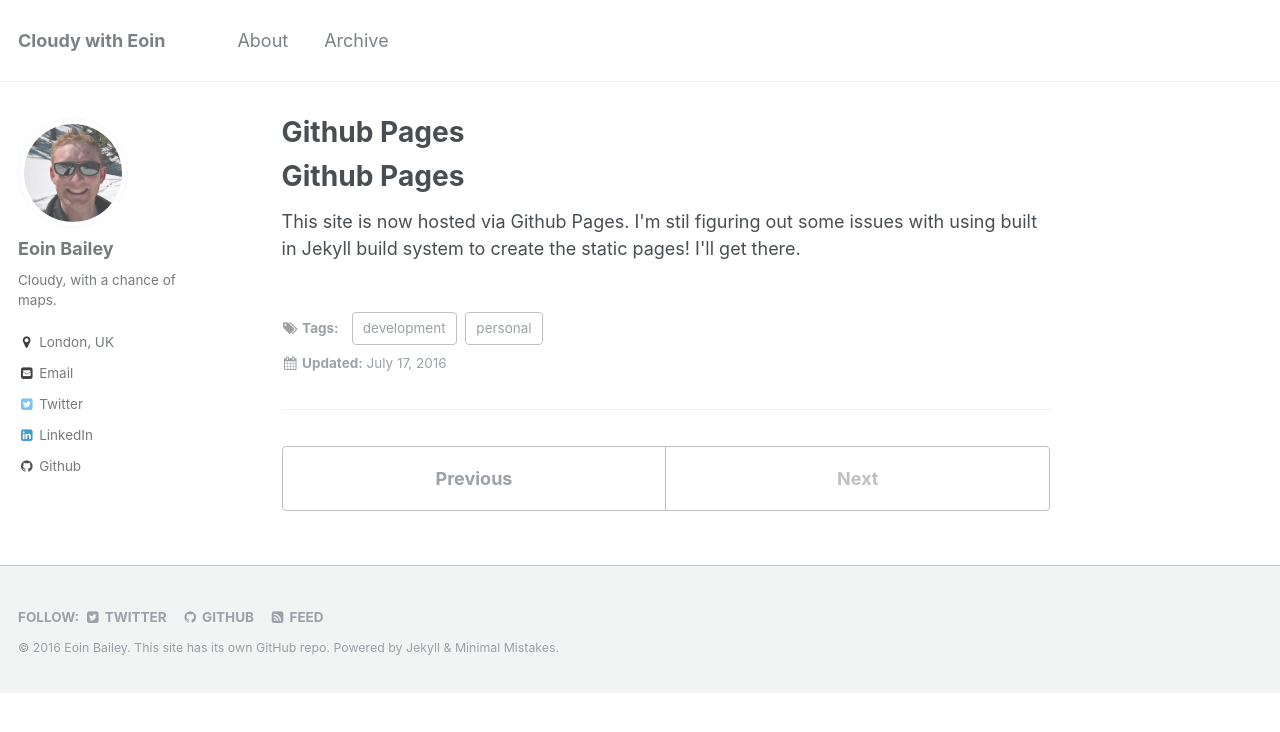
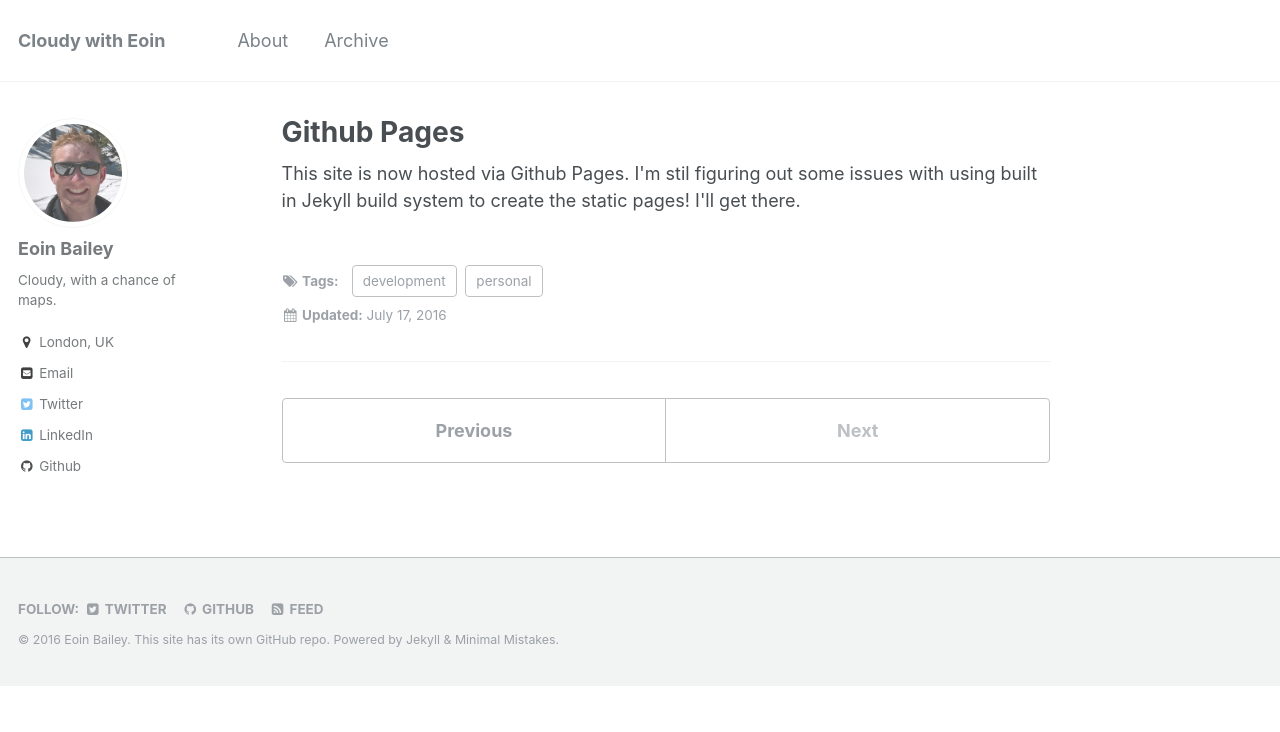
Before and after one commit to baileye/baileye.github.io, a Jekyll site: the page built from _posts/2016-07-17-Github-Pages.html, in a window 1280 px wide. Shown: the top 732 px of the page. Built offline with Jekyll 4.4.1, drawn with Linux system fonts in a browser that asks for light colours.

Commit message:
remove redundant title

```diff
--- a/_posts/2016-07-17-Github-Pages.html
+++ b/_posts/2016-07-17-Github-Pages.html
@@ -5,7 +5,6 @@ author_profile: true
 tags: [development, personal]
 ---
 <div class="blurb">
-	<h1>Github Pages</h1>
 	<p>
 		This site is now hosted via Github Pages. I'm stil figuring out some issues with using
 		built in Jekyll build system to create the static pages! I'll get there.
```
